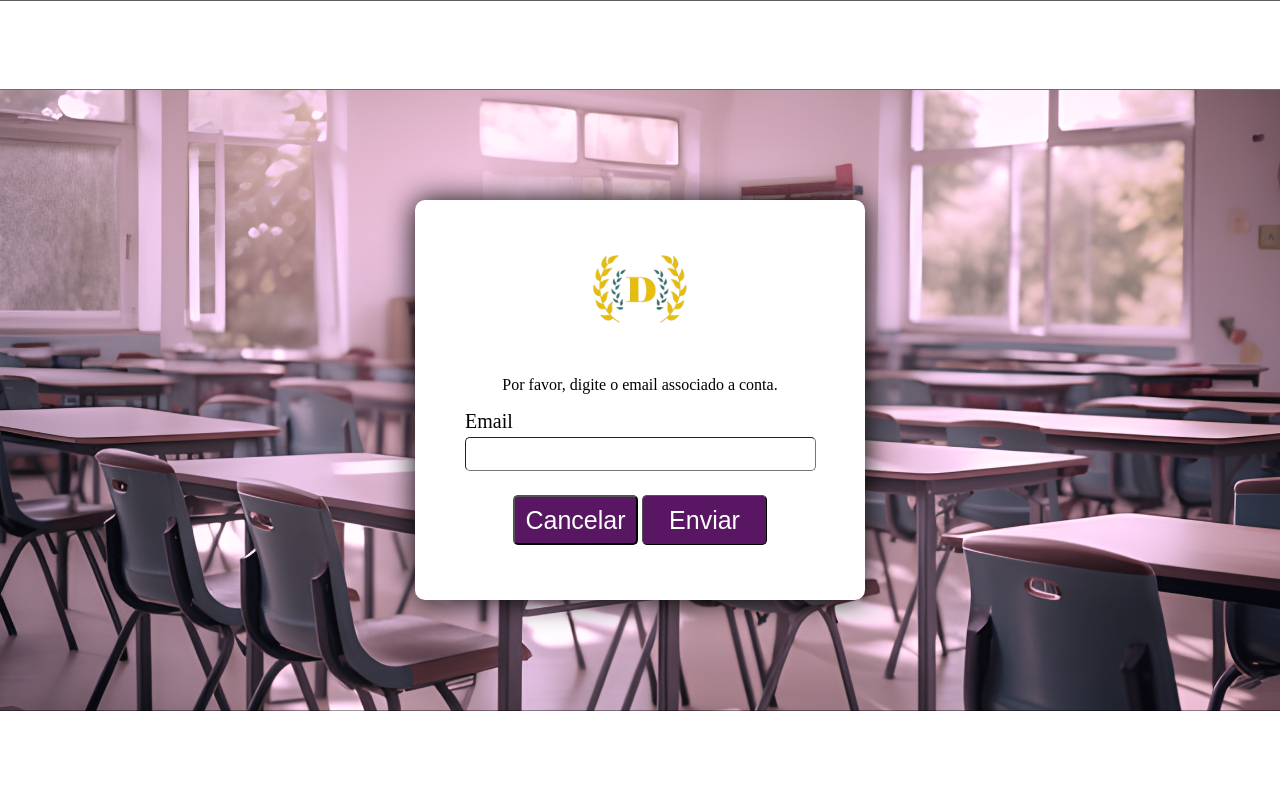
After one commit to Gabriel025/Sistema-Escolar, a PHP site: page /recuperar-senha.html in a window 1280 px wide. The commit adds this page. Run offline with PHP 8.4, Linux system fonts and the light colour scheme.

Commit message:
Login Completo

```diff
--- a/estilos/login.css
+++ b/estilos/login.css
@@ -143,3 +143,63 @@ input {
         font-size: 20px;
     }
 }
+
+/* TELA DE RECUPERAÇÂO DE SENHA */
+
+.main-small {
+    height: 400px;
+}
+
+@media screen and (min-width: 1920px) {
+    .main-small {
+        height: 450px;
+    }
+
+    .main-small p {
+        font-size: 20px;
+    }
+}
+
+.div-logo-small {
+    display: flex;
+    justify-content: center;
+    align-items: center;
+    margin-top: 12%;
+    margin-bottom: 8%;
+    height: 70px;
+}
+
+.div-logo-small img {
+    height: 100px;
+}
+
+.button-small button {
+    width: 125px;
+    height: 50px;
+    background-color: #581663;
+    border-radius: 5px;
+    font-size: 25px;
+}
+
+.button-small a {
+    color: white;
+    text-decoration: none;
+}
+
+@media screen and (min-width: 1920px) {
+    .button-small a {
+        font-size: 25px;
+    }
+}
+
+.button-small input {
+    width: 125px;
+    height: 50px;
+    background-color: #581663;
+    color: white;
+    font-size: 25px;
+}
+
+.button-small input:hover {
+   cursor: pointer;
+}
--- a/login.php
+++ b/login.php
@@ -87,7 +87,7 @@ if(isset($_POST ["txt-usuario"]) != '') {
         <input type="submit" value="Entrar">
       </div>
     </form>
-    <center><a href="">Esqueçeu a senha?</a></center>
+    <center><a href="recuperar-senha.html">Esqueçeu a senha?</a></center>
   </main>
 </body>
 </html>
--- /dev/null
+++ b/recuperar-senha.html
@@ -0,0 +1,36 @@
+<!DOCTYPE html>
+<html lang="pt-br">
+<head>
+  <meta charset="UTF-8">
+  <meta name="viewport" content="width=device-width, initial-scale=1.0">
+  <title>Recuperação de Senha</title>
+  <link rel="stylesheet" href="estilos/login.css">
+</head>
+<body>
+  <main class="main-small">
+    <div class="div-logo-small">
+      <img src="imagens/logo.png" alt="Logo" class="logo">
+    </div>
+    <form onsubmit="loginFunc()">
+      <p>
+        Por favor, digite o email associado a conta.
+      </p>
+      <label>Email</label>
+      <input type="text" name="txt-usuario" value="" size="35" maxlength="30" required="yes">
+
+      <div class="button-small">
+        <button><a href="login.php">Cancelar</a></button>
+        <input type="submit" value="Enviar" class="enviar">
+      </div>
+    </form>
+  </main>
+</body>
+</html>
+
+<script>
+  function loginFunc(){
+    event.preventDefault();
+    alert("Instruções enviadas para o email.");
+    window.location="recuperar-senha.html";
+  }
+</script>
```
